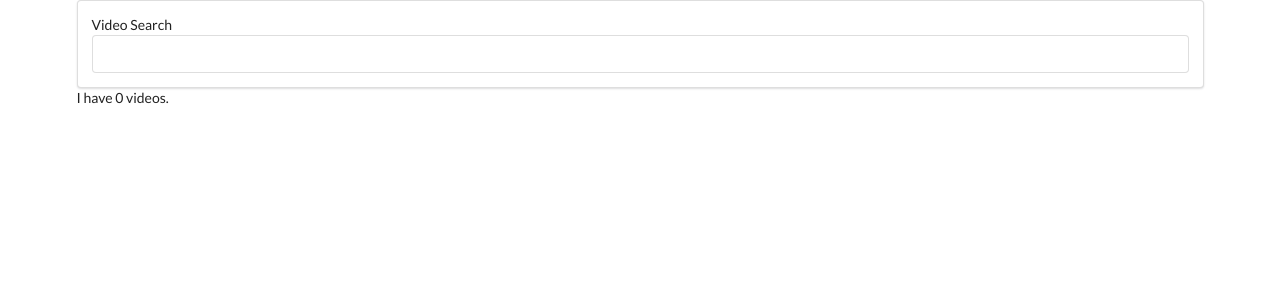
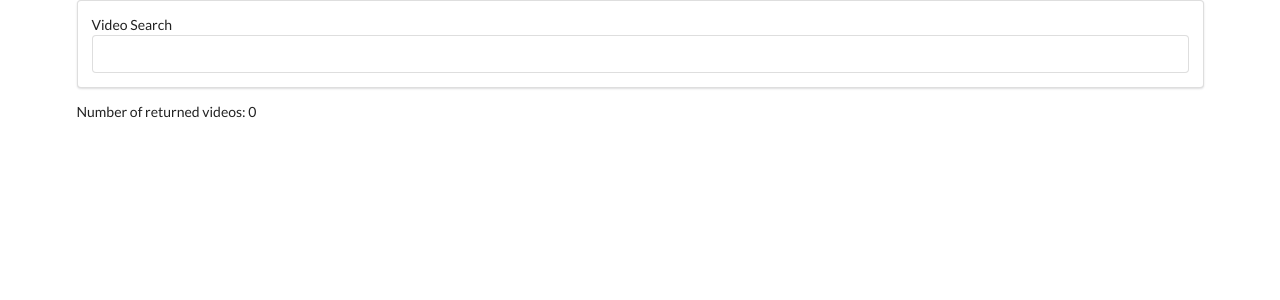
Before and after one commit to johnpospisil/react-video, a React (Create React App) app: page / in a window 1280 px wide. Shown: the top 300 px of the page. Built offline with nearby package versions, Linux system fonts and the light colour scheme.

Commit message:
Create the 'VideoList' component

```diff
--- a/src/components/App.js
+++ b/src/components/App.js
@@ -1,20 +1,17 @@
 import React from 'react';
 import SearchBar from './SearchBar';
+import VideoList from './VideoList';
 import youtube from '../apis/youtube';
 
 class App extends React.Component {
-  state = {videos: []}; // When App is created, 'this.state.videos' property is
-  // set to be empty
+  state = {videos: []};
 
   onTermSubmit = async term => { // when a user submits a search term, do this...
-    // console.log(term);
     const response = await youtube.get('/search', {
       params: {
         q: term
       }
     });
-    // console.log(response);
-    // set 'this.state.videos' to the response.data.items from the youtube response
     this.setState({ videos: response.data.items });
   };
 
@@ -22,7 +19,7 @@
     return (
       <div className="ui container">
         <SearchBar onFormSubmit={this.onTermSubmit}/>
-        I have {this.state.videos.length} videos.
+        <VideoList videos={this.state.videos} />
       </div>
     );
   }
--- /dev/null
+++ b/src/components/VideoList.js
@@ -0,0 +1,8 @@
+import React from 'react';
+
+const VideoList = props => {
+
+  return <div>Number of returned videos: {props.videos.length}</div>;
+};
+
+export default VideoList;
```
